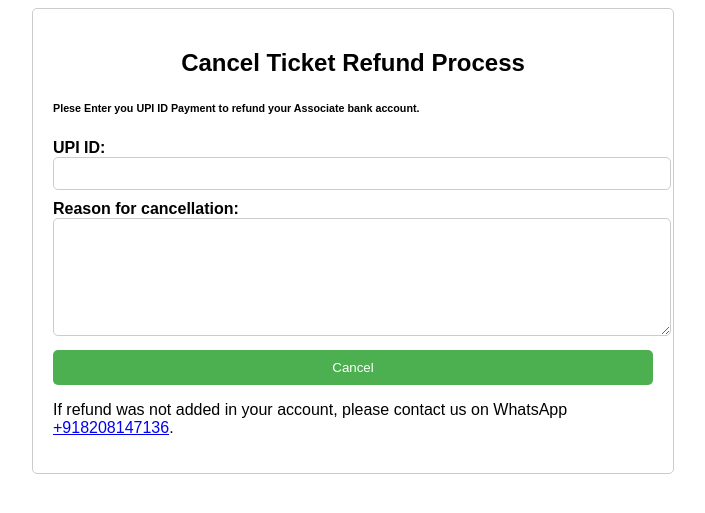
After one commit to ShridharOffical/Bus-Booking, a PHP site: page /admin_pages/refund.php in a window 1280 px wide. The commit adds this page. Shown: the top 513 px of the page, without its empty margins (287-992 px from the left). Run offline with PHP 8.4, Linux system fonts and the light colour scheme.

Commit message:
RefundandCancell work correctly

```diff
--- /dev/null
+++ b/admin_pages/refund.php
@@ -0,0 +1,85 @@
+<!DOCTYPE html>
+<html>
+<head>
+  <style>
+    body {
+      font-family: Arial, sans-serif;
+    }
+
+    .container {
+      max-width: 600px;
+      margin: 0 auto;
+      padding: 20px;
+      border: 1px solid #ccc;
+      border-radius: 5px;
+    }
+
+    h2 {
+      text-align: center;
+    }
+
+    form {
+      margin-top: 20px;
+    }
+
+    .form-group {
+      margin-bottom: 10px;
+    }
+
+    label {
+      display: block;
+      font-weight: bold;
+    }
+
+    input[type="text"] {
+      width: 100%;
+      padding: 8px;
+      border: 1px solid #ccc;
+      border-radius: 5px;
+    }
+
+    textarea {
+      width: 100%;
+      height: 100px;
+      padding: 8px;
+      border: 1px solid #ccc;
+      border-radius: 5px;
+    }
+
+    .submit-btn {
+      display: block;
+      width: 100%;
+      padding: 10px;
+      background-color: #4CAF50;
+      color: #fff;
+      border: none;
+      border-radius: 5px;
+      cursor: pointer;
+    }
+
+    .submit-btn:hover {
+      background-color: #45a049;
+    }
+  </style>
+</head>
+<body>
+  <div class="container">
+    <h2>Cancel Ticket Refund Process </h2>
+    <h6>Plese Enter you UPI ID Payment to refund your Associate bank account.</h6>
+    <form action="../admin_pages/sendrefunddata.php" method="post">
+      <div class="form-group">
+        <label for="upi_id">UPI ID:</label>
+        <input type="text" id="upi_id" name="upi_id" required>
+      </div>
+      <div class="form-group">
+        <label for="refund_reason">Reason for cancellation:</label>
+        <textarea id="refund_reason" name="refund_reason" required></textarea>
+      </div>
+      <input type="submit" class="submit-btn" value="Cancel">
+    </form>
+    <div class="message">
+      <p>If refund was not added in your account, please contact us on WhatsApp <a href="https://wa.me/918208147136">+918208147136</a>.</p>
+    </div>
+  </div>
+</body>
+</html>
```
Also changed, not shown: admin_pages/ex.php (+24 -30 lines), admin_pages/sendrefunddata.php (added, +33 -0 lines), db_scripts/getCancelSeats.php (+17 -22 lines).
